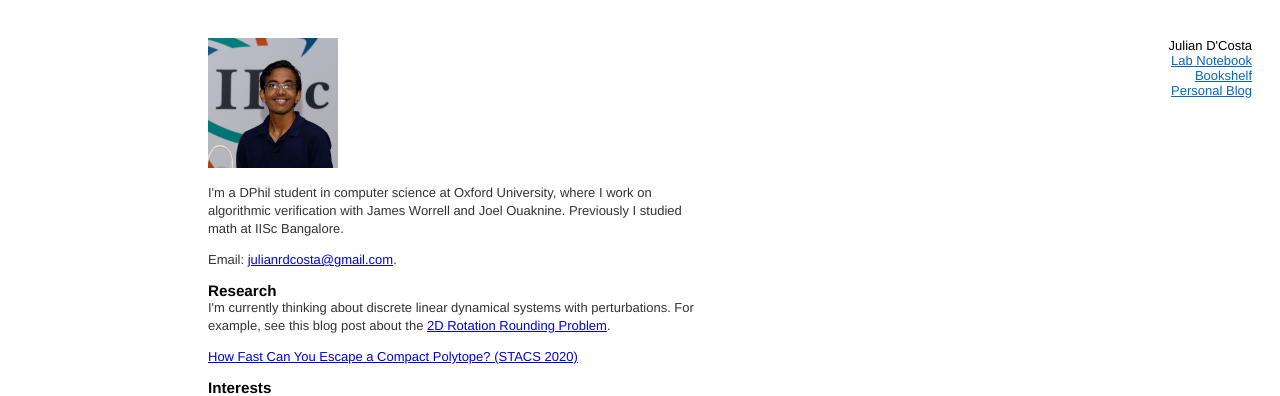
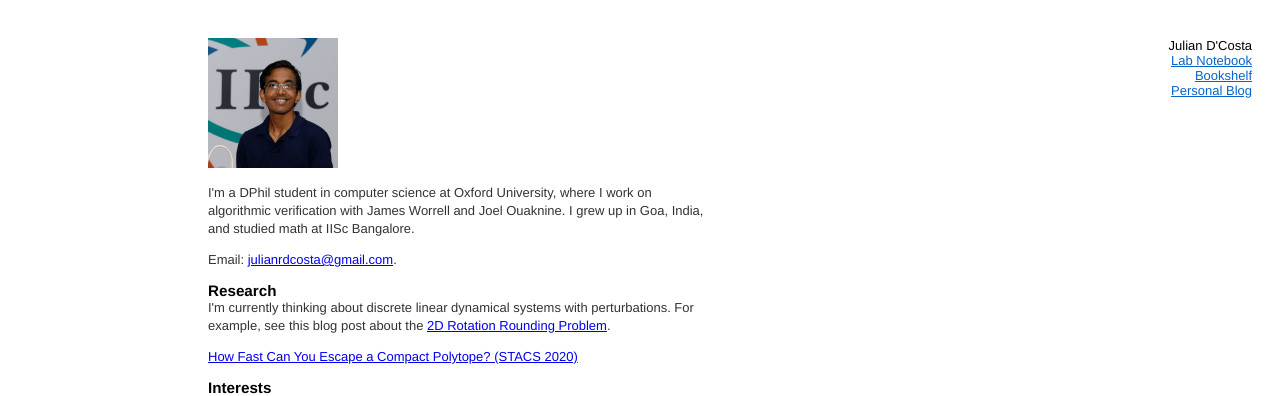
Before and after one commit to julianrdcosta/julianrdcosta.github.io, a Jekyll site: the page built from index.html, in a window 1280 px wide. Shown: the top 396 px of the page. Built offline with Jekyll 4.4.1, drawn with Linux system fonts in a browser that asks for light colours.

Commit message:
Update index.html

```diff
--- a/index.html
+++ b/index.html
@@ -21,7 +21,7 @@ title: Julian R D'Costa
 
 <img src="/pics/julian_headshot.jpg" height="130">
 
-<p>I'm a DPhil student in computer science at Oxford University, where I work on algorithmic verification with James Worrell and Joel Ouaknine. Previously I studied math at IISc Bangalore.</p>
+<p>I'm a DPhil student in computer science at Oxford University, where I work on algorithmic verification with James Worrell and Joel Ouaknine. I grew up in Goa, India, and studied math at IISc Bangalore.</p>
 
 <p>Email: <a href="mailto:julianrdcosta@gmail.com">julianrdcosta@gmail.com</a>.</p>
 
```
